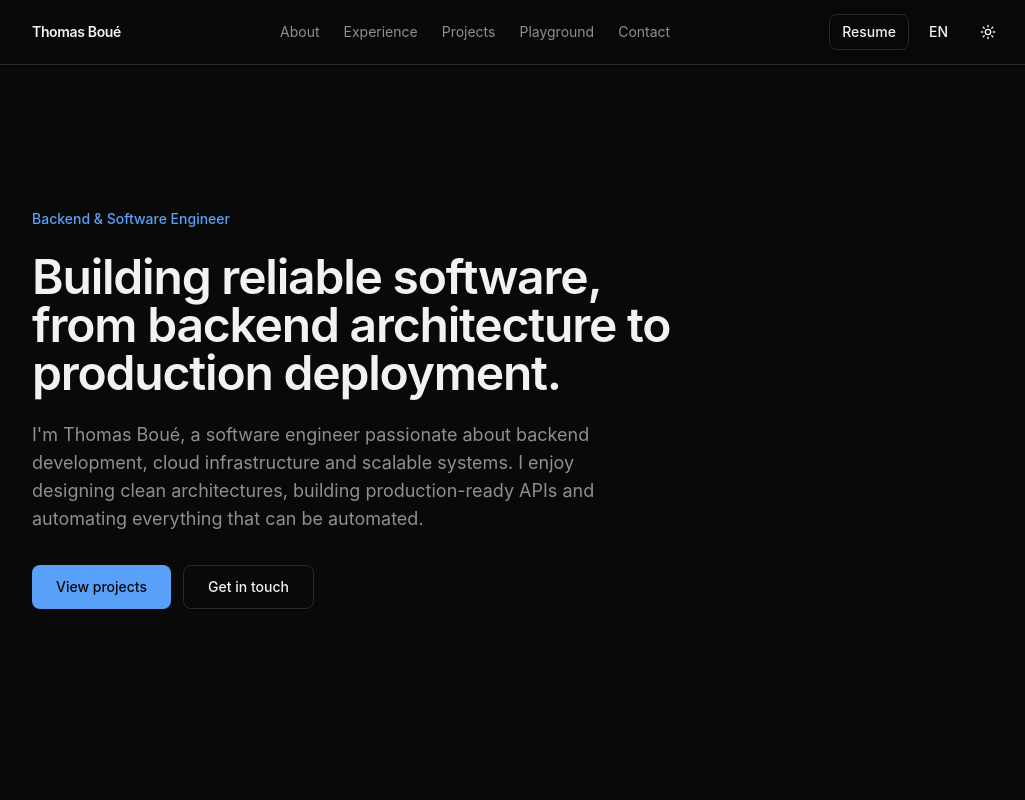
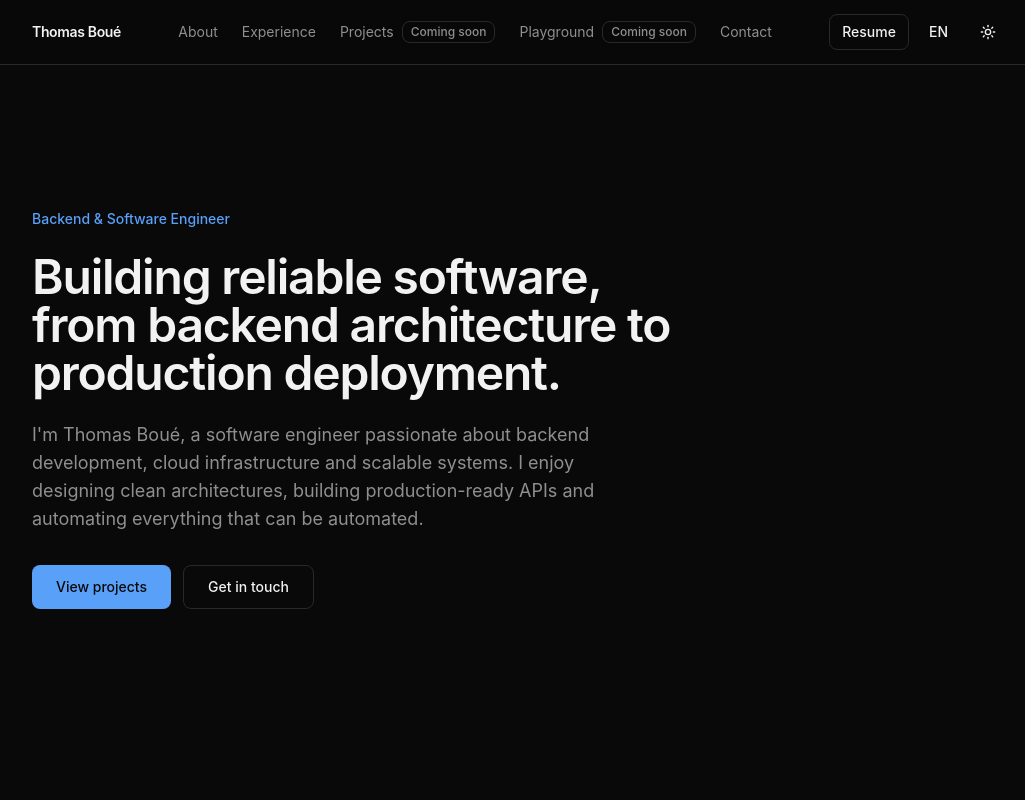
Before and after one commit to Thomaltarix/Portfolio, a React (Vite) app in the folder frontend/: page / in a window 1280 px wide. Shown: the top 800 px of the page, without its empty margins (120-1145 px from the left). Built offline with nearby package versions, Linux system fonts and the light colour scheme; no server answers.

Commit message:
feat(frontend): add "coming soon" indicator for unfinished sections
Badge next to Projects and Playground in the nav, plus a matching
empty-state card in the Projects section itself now that it has no
real project content to show yet.

```diff
--- a/frontend/src/components/layout/Header.tsx
+++ b/frontend/src/components/layout/Header.tsx
@@ -1,3 +1,4 @@
+import { Badge } from '@/components/ui/badge';
 import { buttonVariants } from '@/components/ui/button';
 import { cn } from '@/lib/cn';
 import { Link } from 'react-router-dom';
@@ -8,8 +9,8 @@ import { ThemeToggle } from './ThemeToggle';
 const NAV_LINKS = [
   { href: '#about', labelKey: 'nav.about' },
   { href: '#experience', labelKey: 'nav.experience' },
-  { href: '#projects', labelKey: 'nav.projects' },
-  { href: '#playground', labelKey: 'nav.playground' },
+  { href: '#projects', labelKey: 'nav.projects', comingSoon: true },
+  { href: '#playground', labelKey: 'nav.playground', comingSoon: true },
   { href: '#contact', labelKey: 'nav.contact' },
 ] as const;
 
@@ -28,9 +29,10 @@ export function Header() {
             <a
               key={link.href}
               href={link.href}
-              className="text-sm text-muted-foreground transition-colors hover:text-foreground"
+              className="flex items-center gap-2 text-sm text-muted-foreground transition-colors hover:text-foreground"
             >
               {t(link.labelKey)}
+              {'comingSoon' in link && link.comingSoon && <Badge>{t('comingSoon')}</Badge>}
             </a>
           ))}
         </nav>
--- a/frontend/src/features/projects/components/ProjectsSection.tsx
+++ b/frontend/src/features/projects/components/ProjectsSection.tsx
@@ -1,3 +1,4 @@
+import { Card, CardDescription, CardTitle } from '@/components/ui/card';
 import { FadeIn } from '@/components/motion/FadeIn';
 import { useTranslation } from 'react-i18next';
 import { useProjects } from '../hooks/use-projects';
@@ -16,7 +17,16 @@ export function ProjectsSection() {
       {isLoading && <p className="mt-10 text-muted-foreground">{t('loading')}</p>}
       {isError && <p className="mt-10 text-muted-foreground">{t('loadError')}</p>}
 
-      {projects && (
+      {projects && projects.length === 0 && (
+        <FadeIn>
+          <Card className="mt-10">
+            <CardTitle>{t('comingSoonTitle')}</CardTitle>
+            <CardDescription className="mt-2">{t('comingSoonDescription')}</CardDescription>
+          </Card>
+        </FadeIn>
+      )}
+
+      {projects && projects.length > 0 && (
         <div className="mt-10 grid gap-6 sm:grid-cols-2">
           {projects.map((project, index) => (
             <FadeIn key={project.id} delay={index * 0.05}>
--- a/frontend/src/locales/en/common.json
+++ b/frontend/src/locales/en/common.json
@@ -8,6 +8,7 @@
     "contact": "Contact"
   },
   "resume": "Resume",
+  "comingSoon": "Coming soon",
   "footer": {
     "copyright": "© {{year}} Thomas Boué. Built with React, NestJS and PostgreSQL.",
     "backToTop": "Back to top"
--- a/frontend/src/locales/en/projects.json
+++ b/frontend/src/locales/en/projects.json
@@ -2,6 +2,8 @@
   "heading": "Projects",
   "loading": "Loading projects…",
   "loadError": "Couldn't load projects right now.",
+  "comingSoonTitle": "Coming soon",
+  "comingSoonDescription": "Real project write-ups are on their way — check back soon.",
   "detail": {
     "backToProjects": "← Back to projects",
     "loading": "Loading…",
--- a/frontend/src/locales/fr/common.json
+++ b/frontend/src/locales/fr/common.json
@@ -8,6 +8,7 @@
     "contact": "Contact"
   },
   "resume": "CV",
+  "comingSoon": "Bientôt disponible",
   "footer": {
     "copyright": "© {{year}} Thomas Boué. Développé avec React, NestJS et PostgreSQL.",
     "backToTop": "Retour en haut"
--- a/frontend/src/locales/fr/projects.json
+++ b/frontend/src/locales/fr/projects.json
@@ -2,6 +2,8 @@
   "heading": "Projets",
   "loading": "Chargement des projets…",
   "loadError": "Impossible de charger les projets pour l'instant.",
+  "comingSoonTitle": "Bientôt disponible",
+  "comingSoonDescription": "Les vraies présentations de projets arrivent bientôt — reviens vite.",
   "detail": {
     "backToProjects": "← Retour aux projets",
     "loading": "Chargement…",
```
